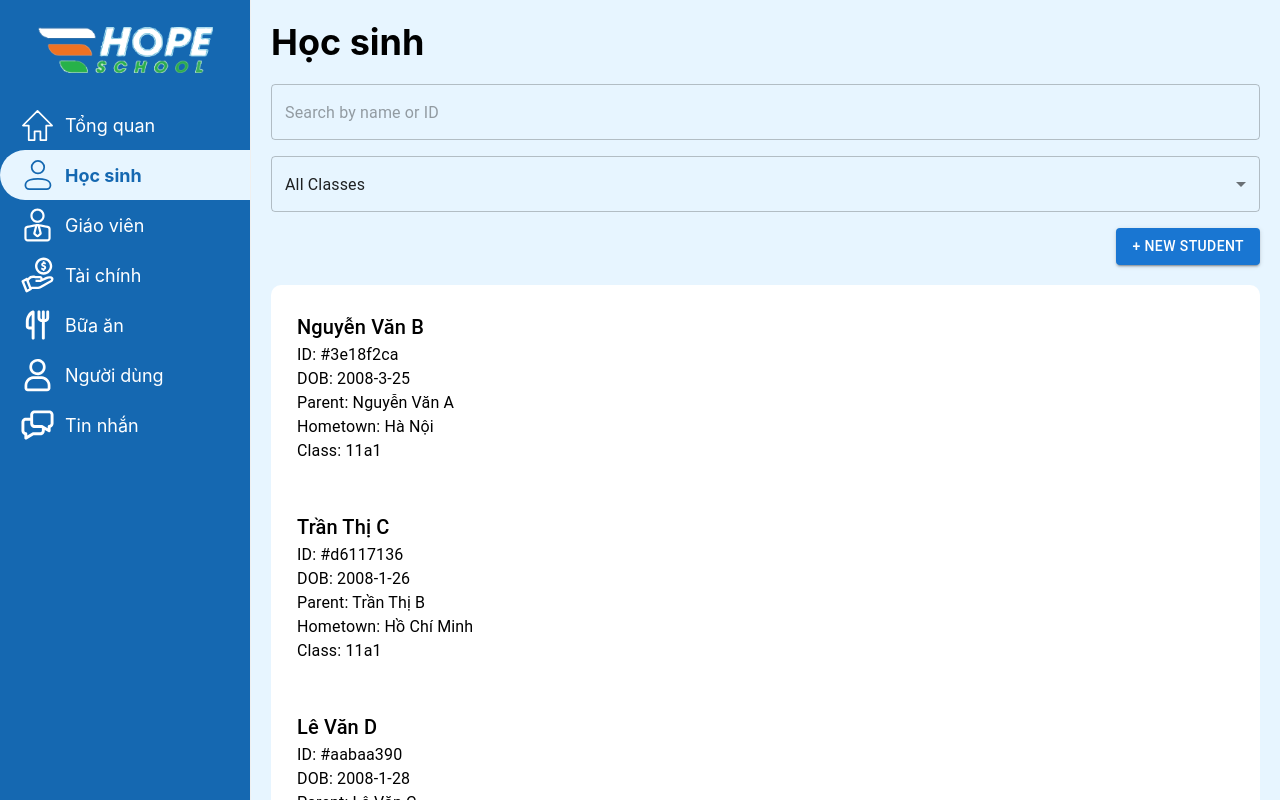
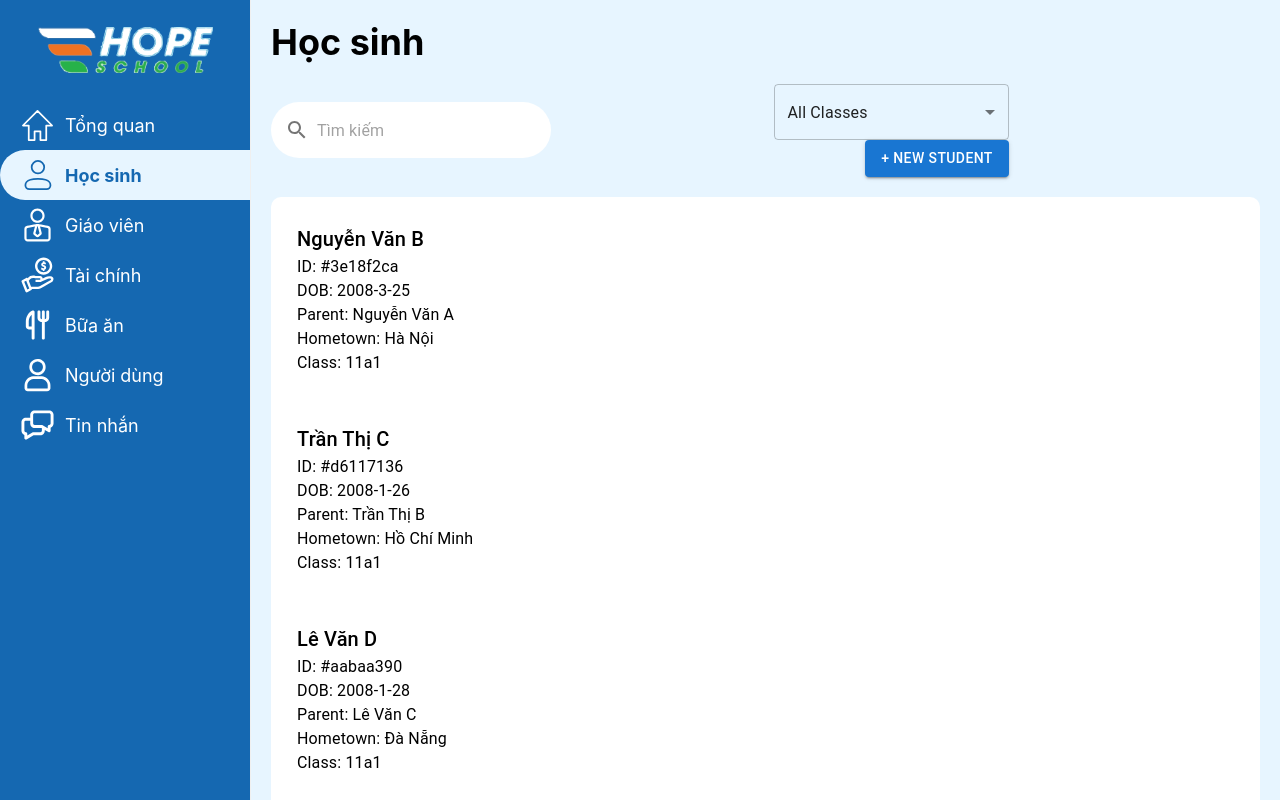
Before and after one commit to TalJa1/web-huybao, a React (Create React App) app: page /students in a window 1280 px wide. Built offline with nearby package versions, Linux system fonts and the light colour scheme.

Commit message:
Enhance search functionality and UI in Home and StudentPage components

```diff
--- a/src/views/Home.tsx
+++ b/src/views/Home.tsx
@@ -33,6 +33,21 @@ const Main: React.FC = () => {
               <TextField
                 variant="outlined"
                 placeholder="Tìm kiếm"
+                sx={{
+                  backgroundColor: "white",
+                  borderRadius: "30px",
+                  "& .MuiOutlinedInput-root": {
+                    "& fieldset": {
+                      border: "none",
+                    },
+                    "&:hover fieldset": {
+                      border: "none",
+                    },
+                    "&.Mui-focused fieldset": {
+                      border: "none",
+                    },
+                  },
+                }}
                 InputProps={{
                   startAdornment: (
                     <InputAdornment position="start">
--- a/src/views/StudentPage.tsx
+++ b/src/views/StudentPage.tsx
@@ -8,10 +8,12 @@ import {
   Typography,
   SelectChangeEvent,
   Pagination,
+  InputAdornment,
 } from "@mui/material";
 import TopLayout from "../components/TopLayout";
 import { StudentList } from "../services/renderData";
 import Grid from "@mui/material/Grid2";
+import SearchIcon from "@mui/icons-material/Search";
 
 const StudentPage = () => {
   return (
@@ -78,16 +80,43 @@ const Main: React.FC = () => {
         alignItems="center"
         sx={{ marginBottom: "20px" }}
       >
-        <Grid size={12}>
+        <Grid size={6}>
           <TextField
-            fullWidth
             variant="outlined"
-            placeholder="Search by name or ID"
+            placeholder="Tìm kiếm"
             value={searchQuery}
             onChange={handleSearchChange}
+            InputProps={{
+              startAdornment: (
+                <InputAdornment position="start">
+                  <SearchIcon />
+                </InputAdornment>
+              ),
+              sx: {
+                "& .MuiOutlinedInput-notchedOutline": {
+                  border: "none",
+                },
+              },
+            }}
+            sx={{
+              backgroundColor: "white",
+              borderRadius: "30px",
+              "& .MuiOutlinedInput-root": {
+                "& fieldset": {
+                  border: "none",
+                },
+                "&:hover fieldset": {
+                  border: "none",
+                },
+                "&.Mui-focused fieldset": {
+                  border: "none",
+                },
+              },
+            }}
           />
         </Grid>
-        <Grid size={12}>
+        <Grid size={6}>
+          <Grid size={6}>
             <Select
               fullWidth
               value={selectedClass}
@@ -104,13 +133,16 @@ const Main: React.FC = () => {
               ))}
             </Select>
           </Grid>
-        <Grid size={12} display="flex" justifyContent="flex-end">
+          <Grid size={6} display="flex" justifyContent="flex-end">
             <Button variant="contained" color="primary">
               + New Student
             </Button>
           </Grid>
         </Grid>
-      <Box sx={{ backgroundColor: "white", padding: "10px", borderRadius: '10px' }}>
+      </Grid>
+      <Box
+        sx={{ backgroundColor: "white", padding: "10px", borderRadius: "10px" }}
+      >
         {currentStudents.map((student) => (
           <Box
             key={student.id}
```
Lines whose indentation alone changed are shown as unchanged.
